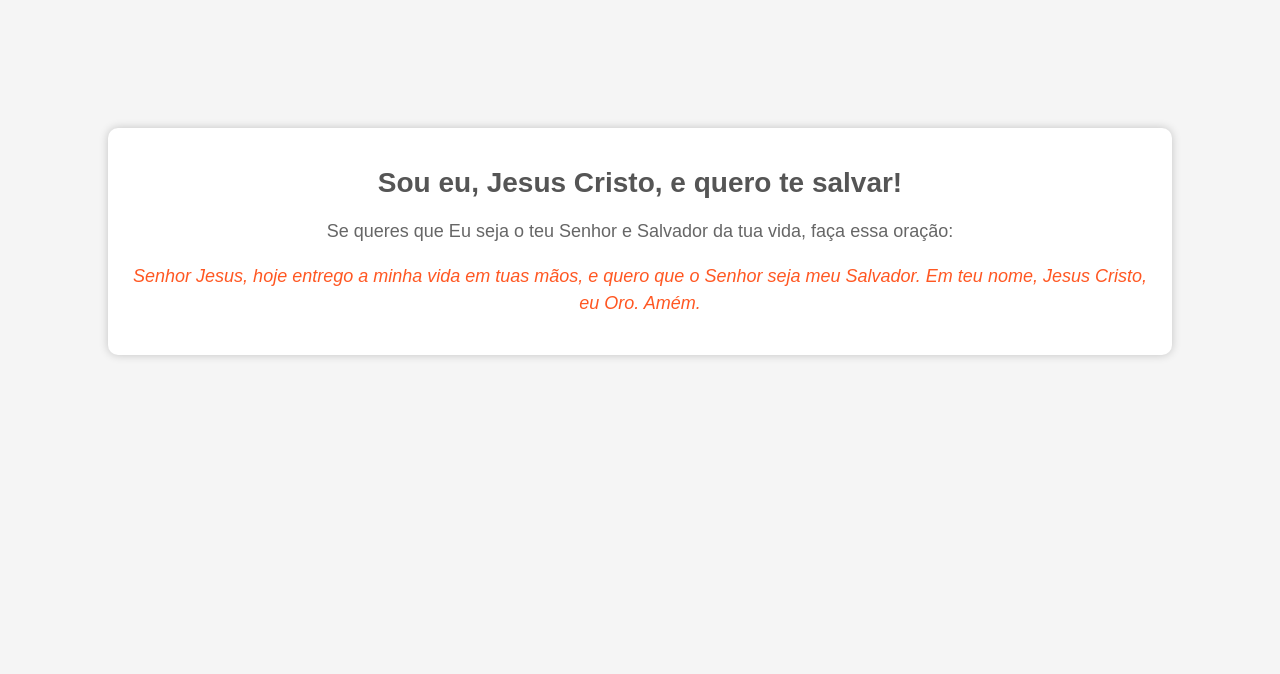
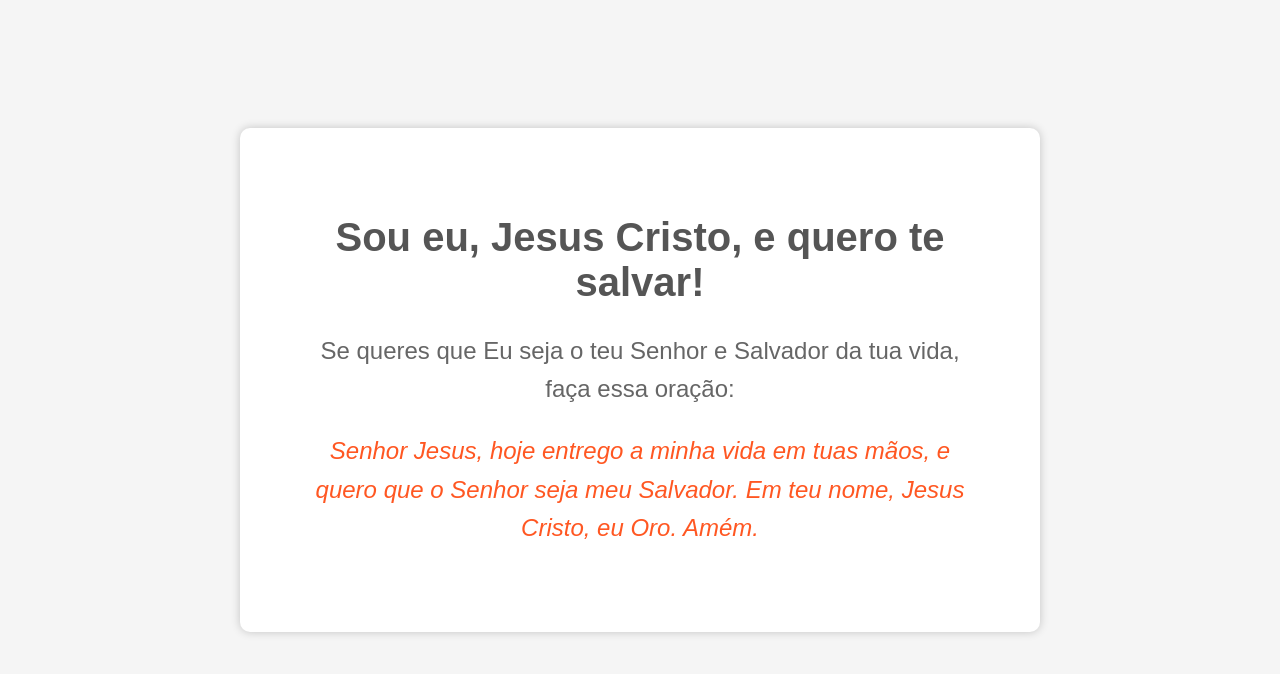
Before and after one commit to getcode7/Jesusalva, a plain HTML site: page index.html in a window 1280 px wide. Drawn offline with Linux system fonts and the light colour scheme.

Commit message:
Update size qr.css

```diff
--- a/qr.css
+++ b/qr.css
@@ -1,5 +1,5 @@
 body {
-    background-color: #f5f5f5; /* Cinza claro */
+    background-color: #f5f5f5;
     font-family: Arial, sans-serif;
     margin: 0;
     padding: 0;
@@ -7,29 +7,31 @@ body {
 
 .mensagem {
     text-align: center;
-    background-color: #ffffff; /* Branco */
-    color: #333333; /* Cinza escuro */
-    padding: 20px;
+    background-color: #ffffff;
+    color: #333333;
+    padding: 60px; /* Aumentei o preenchimento para criar mais espaço */
     border-radius: 10px;
     box-shadow: 0 0 10px rgba(0, 0, 0, 0.2);
     margin: 10% auto;
-    width: 80%;
+    width: 90%;
+    max-width: 800px; /* Aumentei a largura máxima */
+    box-sizing: border-box;
 }
 
 h1 {
-    font-size: 28px;
+    font-size: 40px; /* Aumentei o tamanho para 40px */
     font-weight: bold;
-    color: #555555; /* Cinza mais escuro */
+    color: #555555;
 }
 
 p {
-    font-size: 18px;
-    line-height: 1.5;
-    margin-top: 10px;
-    color: #666666; /* Cinza */
+    font-size: 24px; /* Aumentei o tamanho para 24px */
+    line-height: 1.6;
+    margin-top: 15px; /* Aumentei o espaçamento superior */
+    color: #666666;
 }
 
 em {
     font-style: italic;
-    color: #ff5722; /* Laranja */
+    color: #ff5722;
 }
```
